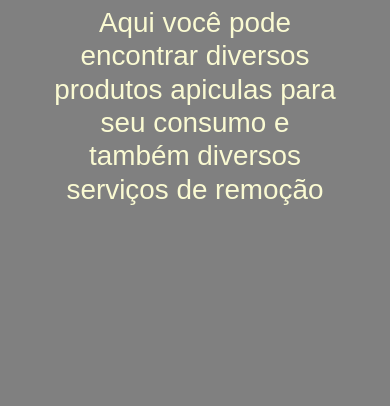
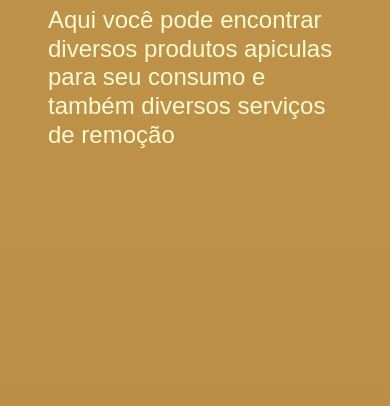
Before and after one commit to testesites/testesites, a plain HTML site: page index.html in a window 390 px wide. Shown: the part 711-1117 px from the top of the page. Drawn offline with nearby package versions, Linux system fonts and the light colour scheme; a web font is replaced by a local one.

Commit message:
Add files via upload

```diff
--- a/index.html
+++ b/index.html
@@ -17,7 +17,7 @@
         <title>Apiario favos da Mata Atlantica</title>
     </head>
 
-    <body style="background-color: gray;">
+    <body style="background-color: ;">
 
       <section> <!--navbar-->
 
@@ -86,7 +86,7 @@
 
         <section>
           <h1 class="text-center my-4 display-3 titulo1">Seja bem vindo(a)</h1>
-          <p class="text-center mx-5 display-6 texto1 ">Aqui você pode encontrar diversos produtos apiculas para seu consumo e também diversos serviços de remoção</p>
+          <p class="mx-5 display-6 texto1 ">Aqui você pode encontrar diversos produtos apiculas para seu consumo e também diversos serviços de remoção</p>
         </section>
 
 
--- a/main.css
+++ b/main.css
@@ -1,4 +1,13 @@
 @import url("fontawesome-all.min.css");
+
+
+body{
+    background: linear-gradient(
+        to top,
+        rgb(155, 72, 39),
+        rgba(167, 108, 0, 0.7)
+    );
+}
 
 .navbar{
     border-bottom: 1px solid rgba(255,255,255,0.15);
@@ -96,6 +105,7 @@
     color: lightgoldenrodyellow;
     /*font-size: 36px;*/
     font-family: 'Lexend Mega', sans-serif;
+    text-align: center;
 }
 
 @media all and (min-width: 992px) {
@@ -112,7 +122,8 @@
 @media (max-width: 992px){
     .texto1{
         color: lightgoldenrodyellow;
-        /*font-size: 36px;*/
+        font-size: 24px;
+        text-align: left;
 
     }
     .carousel-caption p{
```
